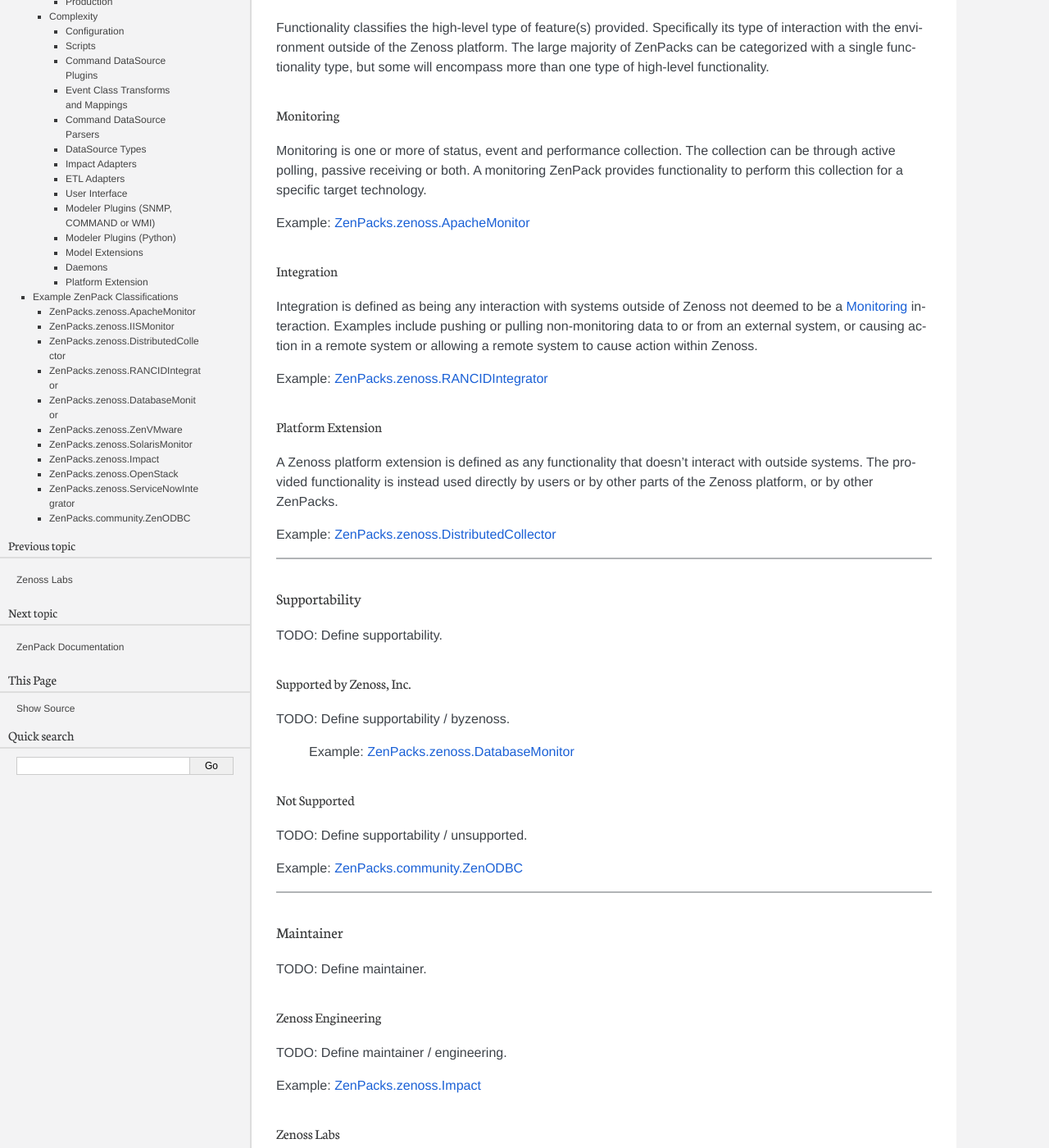
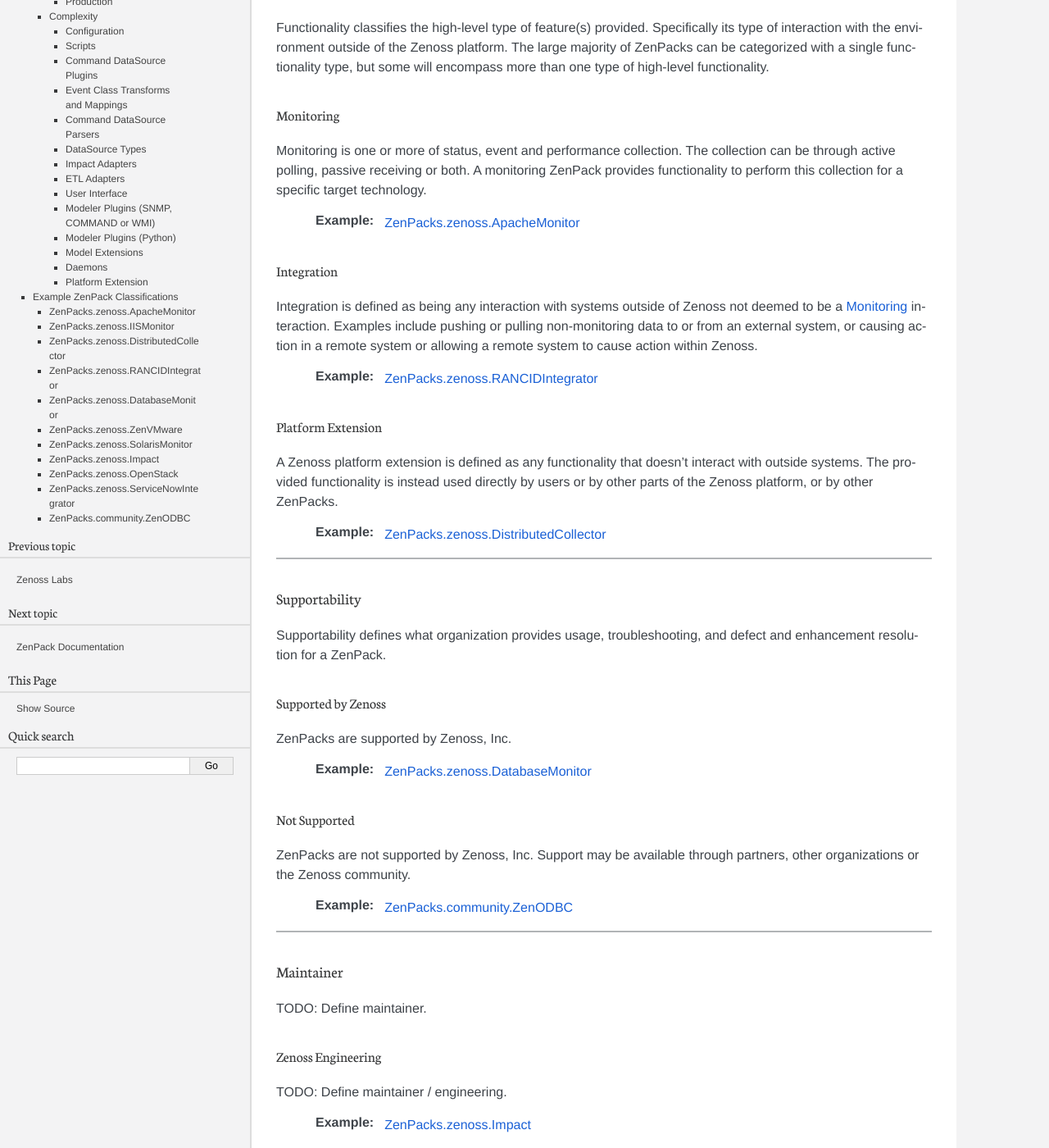
Before and after one commit to zenoss/zenosslabs, a Sphinx documentation site: the page built from docs/zenpack_taxonomy.rst, in a window 1280 px wide and 1400 px high, scrolled down 626 px. Shown: the whole window at 82% size. Built offline with Sphinx 7.4.7, drawn with Linux system fonts in a browser that asks for light colours; some of the changed text lies outside the part shown.

Commit message:
Add definitions for Supportability.

```diff
--- a/docs/zenpack_taxonomy.rst
+++ b/docs/zenpack_taxonomy.rst
@@ -51,7 +51,7 @@
 monitoring ZenPack provides functionality to perform this collection for a
 specific target technology.
 
-Example: :ref:`zp_class_example_apachemonitor`
+  :Example: :ref:`zp_class_example_apachemonitor`
 
 
 .. _zp_class_functionality_integration:
@@ -65,7 +65,7 @@
 system, or causing action in a remote system or allowing a remote system to
 cause action within Zenoss.
 
-Example: :ref:`zp_class_example_rancidintegrator`
+  :Example: :ref:`zp_class_example_rancidintegrator`
 
 
 .. _zp_class_functionality_platform:
@@ -78,7 +78,7 @@
 directly by users or by other parts of the Zenoss platform, or by other
 ZenPacks.
 
-Example: :ref:`zp_class_example_distributedcollector`
+  :Example: :ref:`zp_class_example_distributedcollector`
 
 
 -------------------------------------------------------------------------------
@@ -89,17 +89,19 @@
 Supportability
 -----------------------------------------------------------------------------
 
-TODO: Define supportability.
+Supportability defines what organization provides usage, troubleshooting, and
+defect and enhancement resolution for a ZenPack.
 
 
 .. _zp_class_supportability_byzenoss:
 
-Supported by Zenoss, Inc.
+Supported by Zenoss
 ~~~~~~~~~~~~~~~~~~~~~~~~~~~~~~~~~~~~~~~~~~~~~~~~~~~~~~~~~~~~~~~~~~~~~~~~~~~
 
-TODO: Define supportability / byzenoss.
+ZenPacks are supported by Zenoss, Inc.
 
-  Example: :ref:`zp_class_example_databasemonitor`
+
+  :Example: :ref:`zp_class_example_databasemonitor`
 
 
 .. _zp_class_supportability_unsupported:
@@ -107,9 +109,10 @@
 Not Supported
 ~~~~~~~~~~~~~~~~~~~~~~~~~~~~~~~~~~~~~~~~~~~~~~~~~~~~~~~~~~~~~~~~~~~~~~~~~~~
 
-TODO: Define supportability / unsupported.
+ZenPacks are not supported by Zenoss, Inc. Support may be available through
+partners, other organizations or the Zenoss community.
 
-Example: :ref:`zp_class_example_zenodbc`
+  :Example: :ref:`zp_class_example_zenodbc`
 
 
 -------------------------------------------------------------------------------
@@ -129,7 +132,7 @@
 
 TODO: Define maintainer / engineering.
 
-Example: :ref:`zp_class_example_impact`
+  :Example: :ref:`zp_class_example_impact`
 
 
 .. _zp_class_maintainer_labs:
@@ -139,7 +142,7 @@
 
 TODO: Define maintainer / labs.
 
-Example: :ref:`zp_class_example_openstack`
+  :Example: :ref:`zp_class_example_openstack`
 
 
 .. _zp_class_maintainer_services:
@@ -149,7 +152,7 @@
 
 TODO: Define maintainer / services.
 
-Example: :ref:`zp_class_example_servicenowintegrator`
+  :Example: :ref:`zp_class_example_servicenowintegrator`
 
 
 .. _zp_class_maintainer_partner:
@@ -159,7 +162,7 @@
 
 TODO: Define maintainer / partner.
 
-Example: None
+  :Example: None
 
 
 .. _zp_class_maintainer_community:
@@ -169,7 +172,7 @@
 
 TODO: Define maintainer / community.
 
-Example: :ref:`zp_class_example_zenodbc`
+  :Example: :ref:`zp_class_example_zenodbc`
 
 
 -------------------------------------------------------------------------------
@@ -189,7 +192,7 @@
 
 TODO: Define availability / opensource.
 
-Example: :ref:`zp_class_example_apachemonitor`
+  :Example: :ref:`zp_class_example_apachemonitor`
 
 
 .. _zp_class_availability_bundled:
@@ -199,7 +202,7 @@
 
 TODO: Define availability / bundled.
 
-Example: :ref:`zp_class_example_iismonitor`
+  :Example: :ref:`zp_class_example_iismonitor`
 
 
 .. _zp_class_availability_available:
@@ -209,7 +212,7 @@
 
 TODO: Define availability / available.
 
-Example: :ref:`zp_class_example_databasemonitor`
+  :Example: :ref:`zp_class_example_databasemonitor`
 
 
 .. _zp_class_availability_additionalcost:
@@ -219,7 +222,7 @@
 
 TODO: Define availability / additionalcost.
 
-Example: :ref:`zp_class_example_impact`
+  :Example: :ref:`zp_class_example_impact`
 
 
 -------------------------------------------------------------------------------
@@ -239,7 +242,7 @@
 
 TODO: Define maturity / untested.
 
-Example: None
+  :Example: None
 
 .. _zp_class_maturity_tested:
 
@@ -248,7 +251,7 @@
 
 TODO: Define maturity / tested.
 
-Example: :ref:`zp_class_example_solarismonitor`
+  :Example: :ref:`zp_class_example_solarismonitor`
 
 
 .. _zp_class_maturity_production:
@@ -258,7 +261,7 @@
 
 TODO: Define maturity / production.
 
-Example: :ref:`zp_class_example_zenvmware`
+  :Example: :ref:`zp_class_example_zenvmware`
 
 
 -------------------------------------------------------------------------------
```
